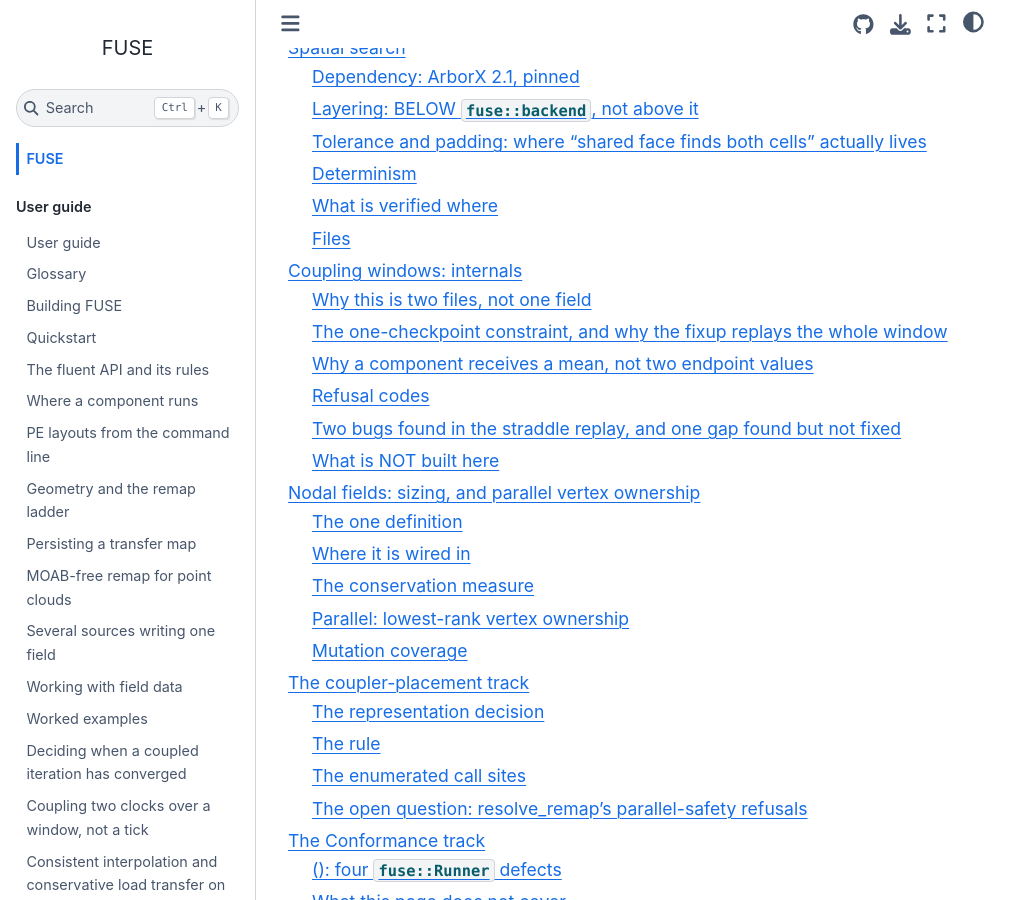
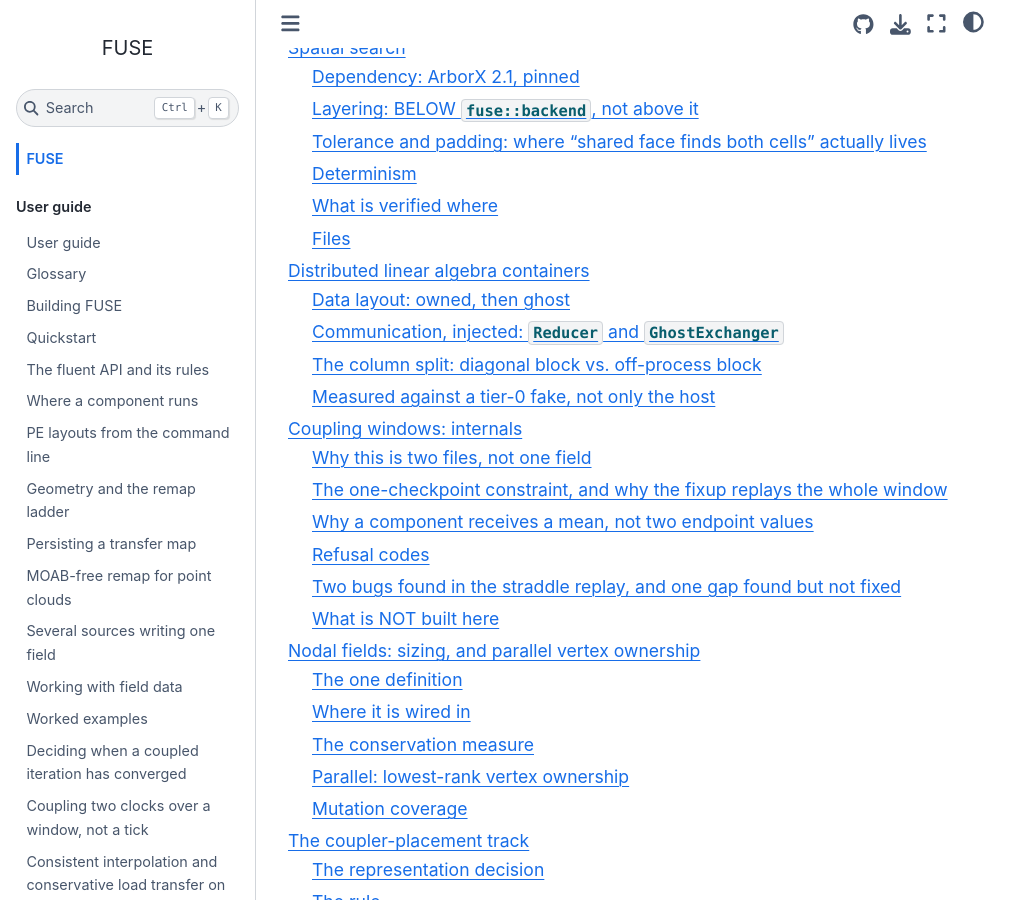
Before and after one commit to vijaysm/fuse, a Sphinx documentation site: the page built from docs/index.md, in a window 1280 px wide and 900 px high, scrolled down 8717 px. Shown: the whole window, without its empty margins (0-1031 px from the left). Built offline with Sphinx 7.4.7 and the Sphinx Book theme 1.1.4, drawn with Linux system fonts in a browser that asks for light colours; pages that are not in the unit, such as notebooks, are missing from menus; some of the changed lines change nothing that is shown.

Commit message:
Describe the distributed container layout
Owned-then-ghost storage, a pattern built once, and the diagonal/off-process column split.

````diff
--- /dev/null
+++ b/docs/dev/linalg-distributed.md
@@ -0,0 +1,156 @@
+# Distributed linear algebra containers
+
+`fuse::linalg::DistVector` and `fuse::linalg::DistSparseMatrix`
+(`include/fuse/linalg/{dist_vector,dist_sparse_matrix,comm}.hpp`) are the
+row-distributed vector and sparse matrix a native Krylov solver (PCG,
+PGMRES(m)) and an exact Schur-complement solve are built on. Neither type
+names MPI: communication is injected through two small interfaces,
+`Reducer` and `GhostExchanger`, with a serial implementation of both that
+needs no MPI symbol at all and an MPI implementation
+(`src/linalg/comm_mpi.cpp`) behind the same two abstract classes.
+
+## Data layout: owned, then ghost
+
+Every participant's `DistVector` is one contiguous buffer, the OWNED block
+first and the GHOST region immediately after it:
+
+```
+data()[0 .. owned_size())                 this participant's own entries
+data()[owned_size() .. owned_size()+ghost_size())   copies of entries OTHER
+                                                     participants own
+```
+
+The owned block is in the participant's own local order -- for a
+row-distributed problem, local row `i` corresponds to global row
+`row_lo + i`. The ghost region has no global-index order of its own; it is
+ordered however the `GhostPattern` that built it says, which in practice is
+"ascending by global column" (see below), but nothing in `DistVector`
+depends on that order being anything in particular. A caller that needs a
+specific ghost's value reads `data()[owned_size() + g]` for whichever `g`
+its own bookkeeping (typically a `DistSparseMatrix`'s off-diagonal CSR
+column indices) names.
+
+This single-buffer layout is what lets `DistSparseMatrix::apply` read `x`
+directly with no repacking: the diagonal CSR product indexes
+`x.data()[0 .. owned_size())` and the off-diagonal product indexes
+`x.data()[owned_size() + g)` for ghost column `g` -- two plain loops over
+one buffer, nothing gathered or scattered first.
+
+A ghost is **refreshed on request, not kept continuously in sync**:
+`update_ghosts()` is the one operation that changes the ghost region, and
+nothing else touches it. A caller that mutates its own owned block and
+then reads a peer's ghost value without calling `update_ghosts()` again
+sees whatever the LAST update left there, stale or not -- the same
+contract `fuse::backend`'s mesh halos and `fuse::transport`'s copy
+transport both already use, named here so a caller coming from either of
+those is not surprised by a third variant.
+
+## Communication, injected: `Reducer` and `GhostExchanger`
+
+Both are abstract classes in `comm.hpp`, with no third-party type (not
+even `mpi.h`) anywhere a public header can see it (`linalg`'s position in
+docs/dev/layering.md: it depends on `base` alone). A `DistVector` holds a
+`std::shared_ptr<const Reducer>` and a `std::shared_ptr<const
+GhostExchanger>` for its whole lifetime, handed in at construction.
+
+* **`Reducer`** is a global combine over whatever set of participants this
+  instance was built for: `sum`/`max`, scalar and vectorised, plus
+  `rank()`/`size()`. `make_serial_reducer()` is the one-participant
+  identity (sum/max of one value is that value); `make_mpi_reducer(comm_f)`
+  wraps an `MPI_Allreduce` per call.
+
+* **`GhostExchanger`** answers one question -- "what are my ghosts worth
+  right now" -- along a `GhostPattern` (one `(owner_rank,
+  remote_local_index)` pair per ghost) that was fixed when the exchanger
+  was built. `make_serial_exchanger()` is the zero-ghost case a one-rank
+  `DistVector` uses. `make_mpi_exchanger(comm_f, pattern, owned_n)` derives
+  the real exchange plan ONCE:
+
+  1. Group this rank's own ghosts by owner (`req_counts`/`req_displs`,
+     ascending owner rank) -- this is also the UNPACK map (`fill_index`):
+     which ghost slot each grouped request answers.
+  2. One `MPI_Alltoall` of those counts against every other rank's own
+     tells this rank how many requests it must answer, and from whom
+     (`ans_counts`/`ans_displs`).
+  3. One `MPI_Alltoallv` of the request VALUES (each one simply
+     `remote_local_index` itself -- the pattern already names the owner's
+     own local position, no id lookup needed) tells this rank exactly
+     which of its OWN owned entries every other rank wants, in the order
+     that rank expects them back -- the PACK map (`ans_index`).
+
+  `update()` repeats only the data motion fixed by that plan: pack
+  `owned[ans_index[k]]` into a send buffer ordered by
+  `ans_counts`/`ans_displs`, one `MPI_Alltoallv`, unpack
+  `ghosts[fill_index[k]] = recv[k]`. This is the same two-phase shape
+  `src/backend/moab_backend.cpp`'s halo exchange already uses for a
+  different entity set; `src/linalg/comm_mpi.cpp`'s own header comment has
+  the line-by-line derivation.
+
+A `GhostExchanger::update()` call is COLLECTIVE under MPI: every
+participant named anywhere in any participant's pattern must call it when
+any one of them does, the same "global collective discipline"
+`fuse::partition::detail`'s collectives document for exactly this reason
+(docs/dev/partitioning.md). `DistSparseMatrix::apply` calls it exactly
+once, at the start, before either local CSR product.
+
+## The column split: diagonal block vs. off-process block
+
+`DistSparseMatrix::from_triplets` takes a COO list in GLOBAL row/column
+numbering -- this participant's OWN rows only -- and a `RowOwnership`
+(every participant's `row_lo`, ascending). From those two it derives,
+locally and with no communication:
+
+* **Which triplets are a caller mistake.** A triplet whose row falls
+  outside `[row_lo, row_hi)` is refused (`E-LINALG-FOREIGN-ROW`): a
+  participant's own triplet list must be exactly its own rows, never
+  "some other rank's row that will be retried over there" -- there is no
+  cross-rank retry in this design, a triplet is either this participant's
+  own or it is an error. A column outside `[0, global_n)` is refused
+  (`E-LINALG-COL-RANGE`) for the same reason: no `RowOwnership` entry could
+  resolve it.
+
+* **Which column is a column this participant already owns.** Since the
+  operators this solves for are square and partitioned identically on
+  rows and columns, a triplet's column is in the DIAGONAL block exactly
+  when it falls in this participant's own `[row_lo, row_hi)` -- the same
+  range its rows do, checked the same way, no `RowOwnership` lookup
+  needed.
+
+* **Which column is off-process, and who owns it.** Every other column's
+  owner is found with one `std::upper_bound` over `RowOwnership::row_lo`
+  (ascending, contiguous ranges, so one comparison resolves it). The
+  UNIQUE set of such columns, sorted ascending by global column -- which
+  also sorts them ascending by owner, because the ranges are contiguous
+  and monotonic -- becomes the matrix's `GhostPattern`: ghost `g`'s
+  `owner_rank` and `remote_local_index` (`global_col - row_lo[owner]`) are
+  fixed at this point, once, and `ghost_pattern()` is what a `DistVector`
+  passed to `apply()` as `x` must be built to carry.
+
+* **Duplicates are summed.** Two triplets naming the same `(row, col)` are
+  the usual COO-to-CSR convention: their values add, in `from_triplets`
+  alone, before either CSR block is assembled.
+
+The result is two ordinary CSR blocks per participant -- a diagonal block
+over LOCAL row and column indices, and an off-process block over local
+rows but GHOST-local column indices (`0 .. ghost_pattern().owner_rank.size()`
+), so `apply()`'s off-diagonal loop reads `x.data()[owned_size() + g]`
+directly with no further translation. `diagonal()` needs no communication
+at all: a participant's own diagonal entries are, by the column split's
+own definition, always inside its own diagonal block.
+
+## Measured against a tier-0 fake, not only the host
+
+MPI cannot start in this sandbox (docs/dev/testing.md), so the ghost
+pattern and reduction logic are measured at tier 0 with an **in-process
+fake two-partition split**: two `DistVector`s (or two `DistSparseMatrix`
+row blocks) in the SAME process, wired together by a `GhostExchanger` test
+double that reads its peer's `data()` directly instead of sending a
+message, and a `Reducer` test double that adds in the peer's own local
+contribution (computed independently, as ground truth, not by calling the
+peer's own code) instead of issuing an `MPI_Allreduce`. This is enough to
+catch a wrong unpack index, a dropped off-diagonal product, or a skipped
+reduction -- the three mutation rows in
+`build-evidence/mutations/linalg.toml` -- without any MPI symbol in the
+test binary. `test/parallel/linalg_mpi_test.cpp` repeats the same
+properties over a REAL `MPI_COMM_WORLD`, compiled in a tier-1 build and
+run on the host, never here.
--- a/docs/index.md
+++ b/docs/index.md
@@ -62,6 +62,7 @@
 dev/partitioning
 dev/native-mesh
 dev/search
+dev/linalg-distributed
 dev/coupling-windows
 dev/nodal-fields
 dev/coupler-placement
````
